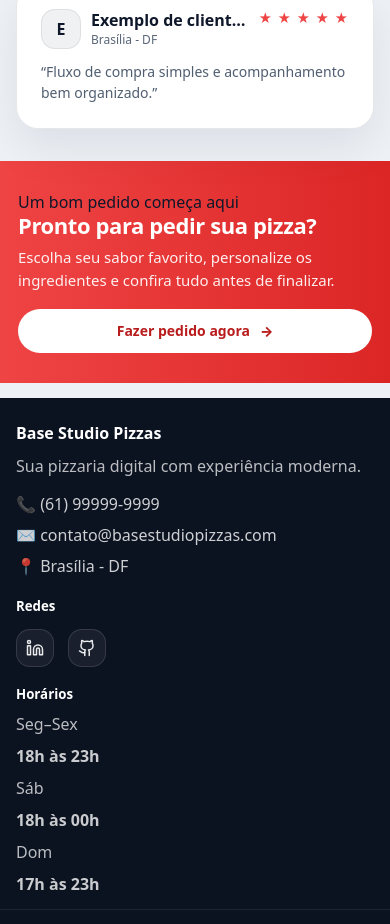
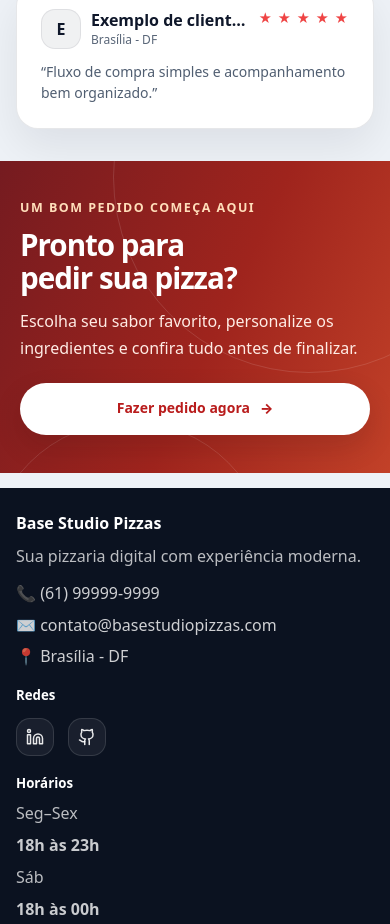
Before and after one commit to HelioConde/site-pizzaria, a React (Vite) app: page / in a window 390 px wide. Shown: the part 2083-3007 px from the top of the page. Built offline with nearby package versions, Linux system fonts and the light colour scheme; no server answers; the database is empty.

Commit message:
design(home): create warm high-contrast responsive conversion section

```diff
--- a/src/components/sections/FinalCta/FinalCta.module.css
+++ b/src/components/sections/FinalCta/FinalCta.module.css
@@ -1,64 +1,62 @@
 .wrap {
-  background: linear-gradient(90deg, #ef4444, #dc2626);
-  padding: 30px 0;
+  position: relative;
+  isolation: isolate;
+  overflow: hidden;
+  padding: clamp(38px, 6vw, 76px) 0;
+  background: linear-gradient(115deg, #751b20 0%, #9f241d 55%, #c24128 100%);
 }
-
+.wrap::before, .wrap::after {
+  content: "";
+  position: absolute;
+  pointer-events: none;
+  border: 1px solid rgba(255, 255, 255, .12);
+  border-radius: 50%;
+  z-index: -1;
+}
+.wrap::before { width: 390px; height: 390px; right: -115px; top: -180px; }
+.wrap::after { width: 280px; height: 280px; right: 120px; bottom: -230px; }
 .container {
-  max-width: 1120px;
+  width: 100%;
+  max-width: var(--content-max);
+  padding: 0 20px;
   margin: 0 auto;
-  padding: 0 18px;
   display: flex;
   align-items: center;
   justify-content: space-between;
-  gap: 18px;
+  gap: clamp(20px, 4vw, 48px);
 }
-
-.left {
-  min-width: 0;
-  flex: 1 1 auto;
+.left { flex: 1 1 auto; min-width: 0; max-width: 690px; }
+.right { flex: 0 0 auto; }
+.eyebrow {
+  display: block;
+  margin-bottom: 12px;
+  color: #ffdeba;
+  font-size: .78rem;
+  font-weight: 900;
+  letter-spacing: .12em;
+  text-transform: uppercase;
 }
-
-.right {
-  flex-shrink: 0;
-}
-
 .title {
   margin: 0;
   color: #fff;
-  font-size: 28px;
-  letter-spacing: -0.4px;
-  line-height: 1.15;
+  font-size: clamp(1.85rem, 4vw, 2.9rem);
+  font-weight: 850;
+  line-height: 1.12;
+  letter-spacing: -.035em;
 }
-
 .subtitle {
-  margin: 8px 0 0;
-  color: rgba(255, 255, 255, 0.92);
-  font-size: 15px;
-  line-height: 1.5;
-  max-width: 720px;
+  max-width: 600px;
+  margin: 14px 0 0;
+  color: #ffece5;
+  font-size: 1rem;
+  line-height: 1.7;
 }
-
-.right :global(a),
-.right :global(button) {
-  min-width: 220px;
+.right :global(a), .right :global(button) {
+  min-height: 52px;
+  padding-inline: 26px;
+  box-shadow: 0 12px 28px rgba(42, 15, 11, .15);
 }
-
 @media (max-width: 820px) {
-  .container {
-    flex-direction: column;
-    align-items: flex-start;
-  }
-
-  .right {
-    width: 100%;
-  }
-
-  .right :global(a),
-  .right :global(button) {
-    width: 100%;
-  }
-
-  .title {
-    font-size: 22px;
-  }
+  .container { flex-direction: column; align-items: stretch; }
+  .right, .right :global(a), .right :global(button) { width: 100%; }
 }
```
